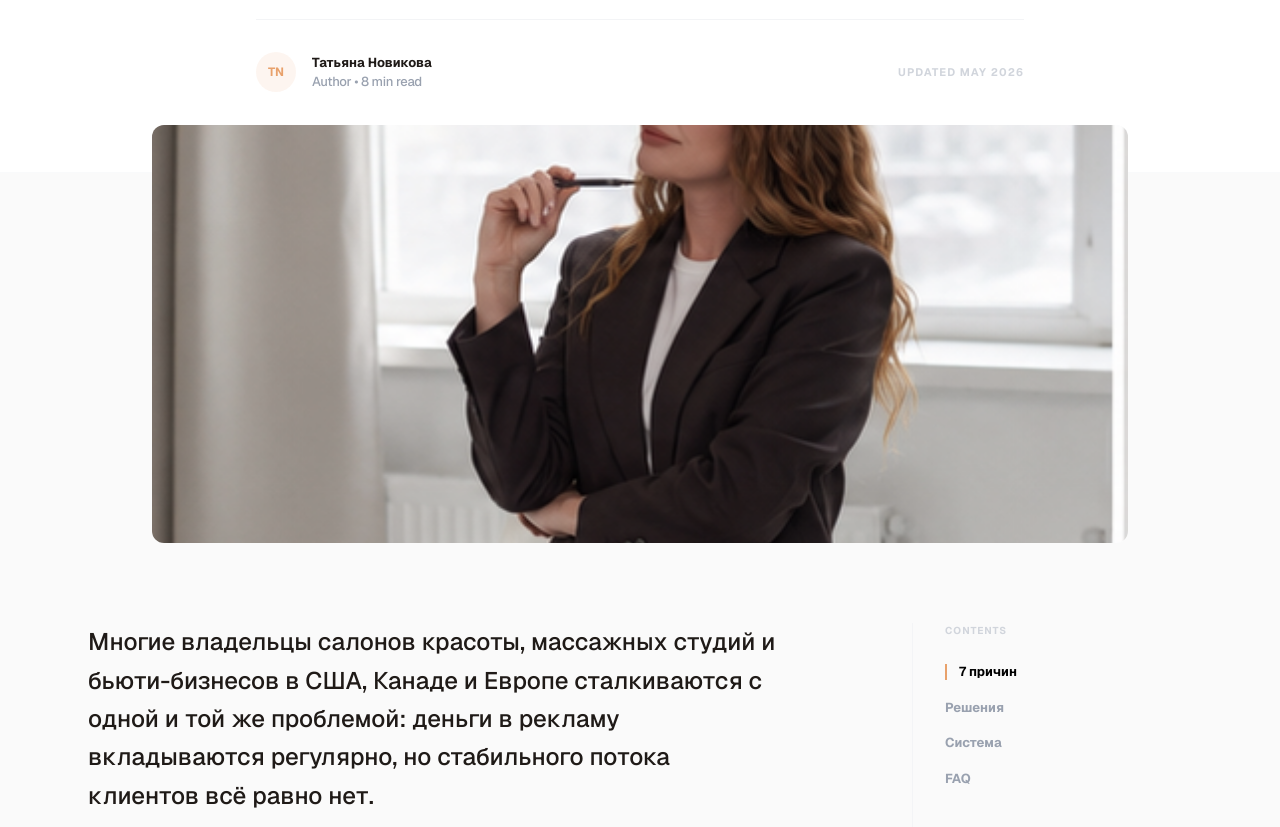
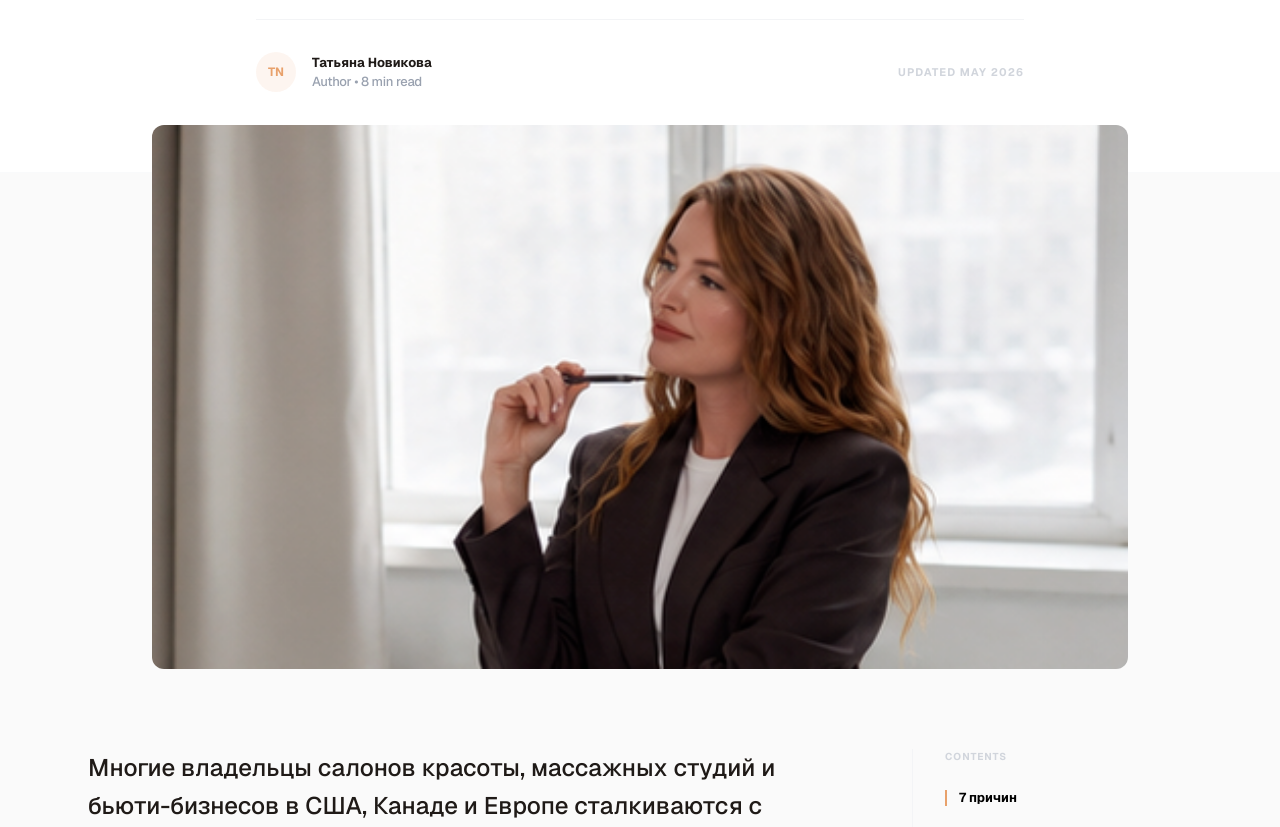
Before and after one commit to tatnova/my-website-rus, a Next.js app in the folder site/: page /blog/pochemu-reklama-ne-daet-rezultata-i-kak-eto-ispravit in a window 1280 px wide. Shown: the part 580-1407 px from the top of the page. Built offline with nearby package versions, Linux system fonts and the light colour scheme.

Commit message:
update-image

```diff
--- a/site/src/app/blog/pochemu-reklama-ne-daet-rezultata-i-kak-eto-ispravit/page.tsx
+++ b/site/src/app/blog/pochemu-reklama-ne-daet-rezultata-i-kak-eto-ispravit/page.tsx
@@ -55,14 +55,15 @@ export default function BlogArticle() {
 
       {/* 3. CINEMATIC CROP IMAGE */}
       <div className="mx-auto max-w-5xl px-6 -mt-8 md:-mt-12 mb-20">
-        <div className="relative aspect-[21/9] overflow-hidden rounded-xl bg-gray-50">
+  <div className="overflow-hidden rounded-xl bg-gray-50">
     <img
       src="/luxury-salon-editorial.jpg"
-            className="h-full w-full object-cover grayscale-[15%] transition-all duration-1000"
       alt="Beauty Industry System"
+      className="w-full h-auto object-cover"
     />
   </div>
 </div>
+
 
       {/* 4. CONTENT FRAMEWORK */}
       <main className="mx-auto max-w-6xl px-6 pb-40">
```
Also changed, not shown: site/public/luxury-salon-editorial.jpg. Lines whose indentation alone changed are shown as unchanged.
